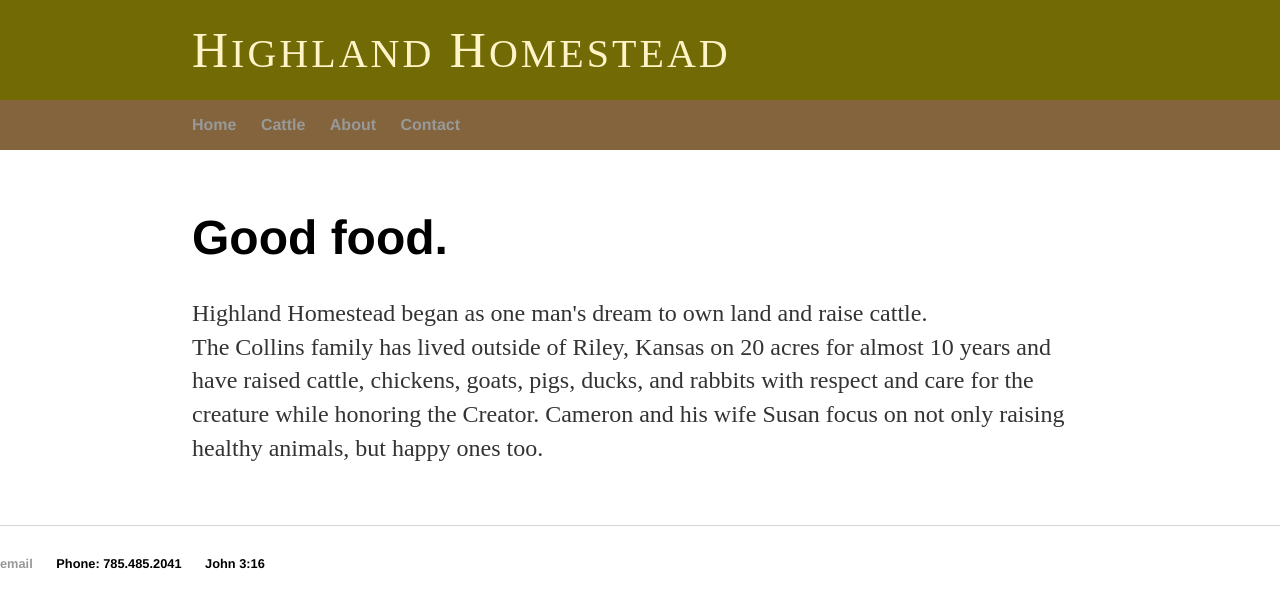
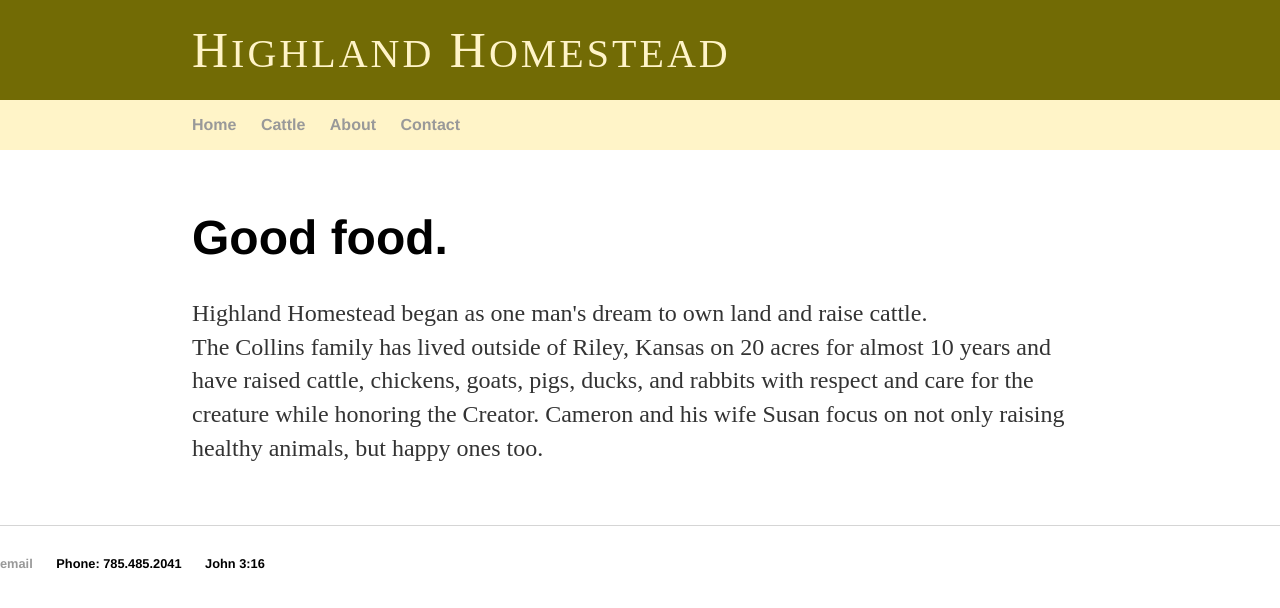
Before and after one commit to collinshomestead/collinshomestead.github.io, a Jekyll site: the page built from index.html, in a window 1280 px wide. Shown: the top 608 px of the page. Built offline with Jekyll 4.4.1, drawn with Linux system fonts in a browser that asks for light colours; some web fonts are replaced.

Commit message:
change topbox color

```diff
--- a/css/main.css
+++ b/css/main.css
@@ -32,9 +32,11 @@ body {
     line-height: 100px;
 }
 .topbox{
-    background-color: #83643d;
+    background-color: #fff4c8;
     height: 50px;
+    color: #3a0000;
 }
+
 nav ul, footer ul {
     font-family:'Helvetica', 'Arial', 'Sans-Serif';
     padding: 0px;
```
